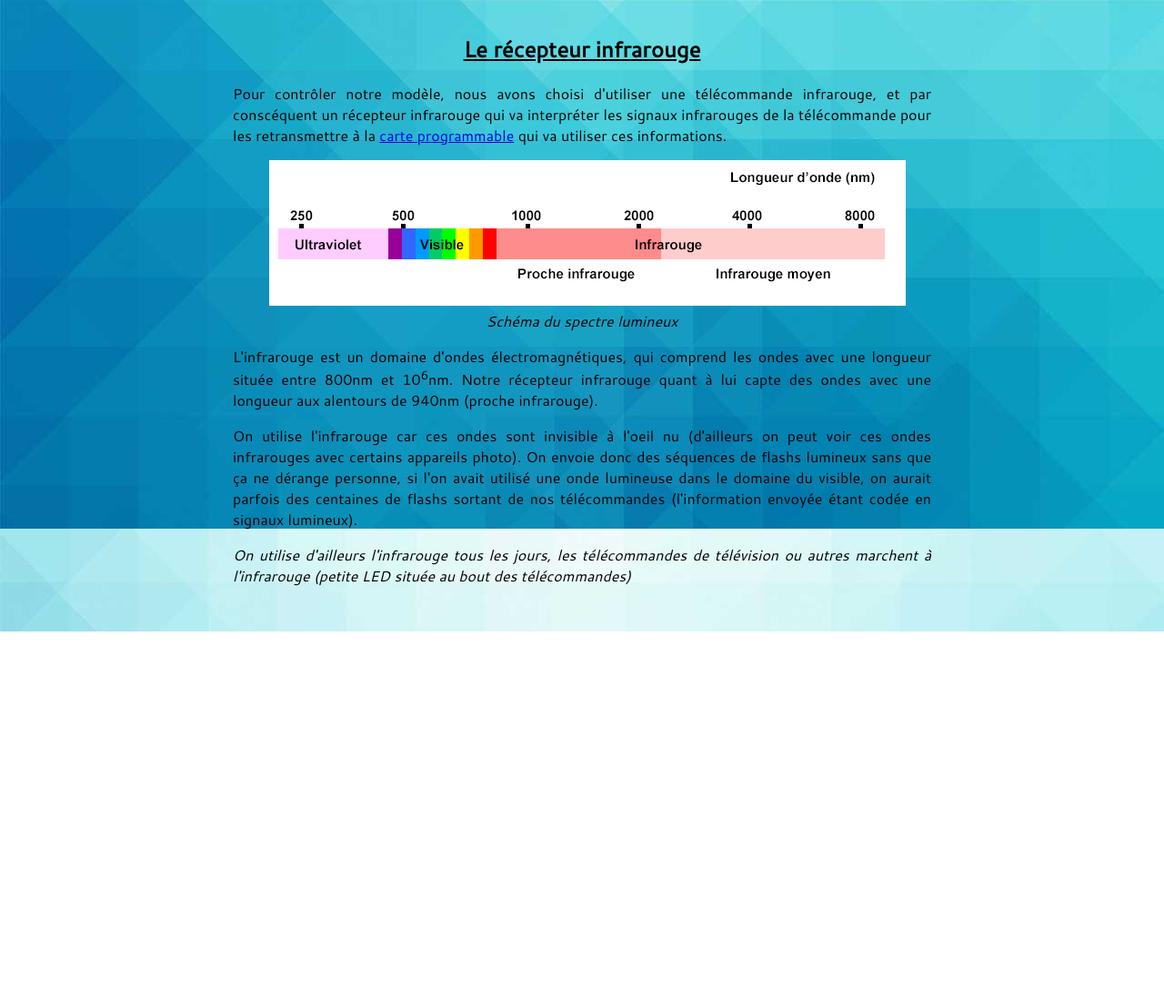
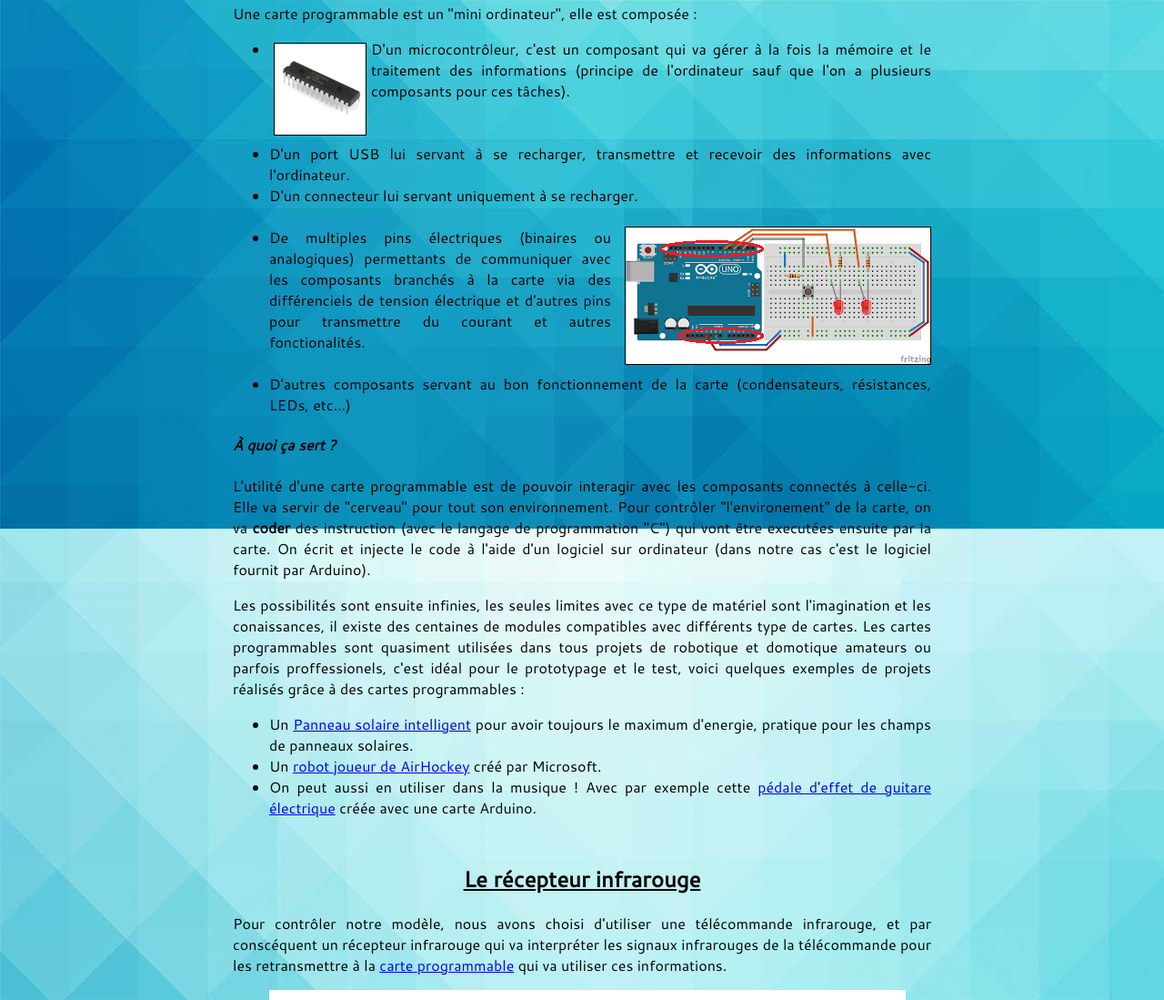
Before and after one commit to TPE-RTC/SiteTPE, a plain HTML site: page page_connaissances.html in a window 1280 px wide. Shown: the part 819-1918 px from the top of the page at 91% size. Before the commit the page ends 1513 px from the top, so only its background shows below. Drawn offline with Linux system fonts and the light colour scheme.

Commit message:
content update

```diff
--- a/page_connaissances.html
+++ b/page_connaissances.html
@@ -59,8 +59,60 @@
         </figure>
 
         <p>
+            Une carte programmable est un "mini ordinateur", elle est composée :
+        </p>
+        <ul>
+            <li>
+                <img src='medias/microcontroller.jpg' alt="Photo d'un microcontroleur" width='100' height='100' class='floatLeft'/>
+                D'un microcontrôleur, c'est un composant qui va gérer à la fois la mémoire et le traitement des informations (principe de l'ordinateur sauf que l'on a plusieurs composants pour ces tâches).
 
+            </li>
+
+            <br/>
+            <br/>
+
+            <li>
+                D'un port USB lui servant à se recharger, transmettre et recevoir des informations avec l'ordinateur.
+            </li>
+
+            <li>
+                D'un connecteur lui servant uniquement à se recharger.
+            </li>
+
+            <br/>
+
+            <li>
+                <img src='medias/montage_random.png' alt='Montage arduino' class='floatRight'/>
+                De multiples pins électriques (binaires ou analogiques) permettants de communiquer avec les composants branchés à la carte via des différenciels de tension électrique et d'autres pins pour transmettre du courant et autres fonctionalités.
+
+            </li>
+
+            <br/>
+
+            <li>D'autres composants servant au bon fonctionnement de la carte (condensateurs, résistances, LEDs, etc...)</li>
+        </ul>
+
+        <h4><em>À quoi ça sert ?</em></h4>
+
+        <p>
+            L'utilité d'une carte programmable est de pouvoir interagir avec les composants connectés à celle-ci. Elle va servir de "cerveau" pour tout son environnement. Pour contrôler "l'environement" de la carte, on va <strong>coder</strong> des instruction (avec le langage de programmation "C") qui vont être executées ensuite par la carte. On écrit et injecte le code à l'aide d'un logiciel sur ordinateur (dans notre cas c'est le logiciel fournit par Arduino).
         </p>
+        <p>
+            Les possibilités sont ensuite infinies, les seules limites avec ce type de matériel sont l'imagination et les conaissances, il existe des centaines de modules compatibles avec différents type de cartes.
+            Les cartes programmables sont quasiment utilisées dans tous projets de robotique et domotique amateurs ou parfois proffessionels, c'est idéal pour le prototypage et le test, voici quelques exemples de projets réalisés grâce à des cartes programmables :
+        </p>
+        <ul>
+            <li>
+                Un <a href='https://www.youtube.com/watch?v=oNXelc8iybw'>Panneau solaire intelligent</a> pour avoir toujours le maximum d'energie, pratique pour les champs de panneaux solaires.
+            </li>
+            <li>
+                Un <a href='https://youtu.be/IExamelmfO4'>robot joueur de AirHockey</a> créé par Microsoft.
+            </li>
+            <li>
+                On peut aussi en utiliser dans la musique ! Avec par exemple cette <a href='https://youtu.be/bhdZ3ekHsBg?t=36'>pédale d'effet de guitare électrique</a> créée avec une carte Arduino.
+            </li>
+        </ul>
+
     </article>
 
     <article id='RecepteurIR'>
--- a/style.css
+++ b/style.css
@@ -121,9 +121,21 @@ article{
 
 footer{
     text-align: right;
-    margin : 10px;
+    margin : 15px;
 }
 
 #pros{
     text-align: justify;
 }
+
+.floatLeft{
+    float: left;
+    margin: 5px;
+    border: 1px solid black;
+}
+
+.floatRight{
+    float: right;
+    margin-left: 15px;
+    border: 1px solid black;
+}
```
Also changed, not shown: medias/microcontroller.jpg (added), medias/montage_random.png (added).
